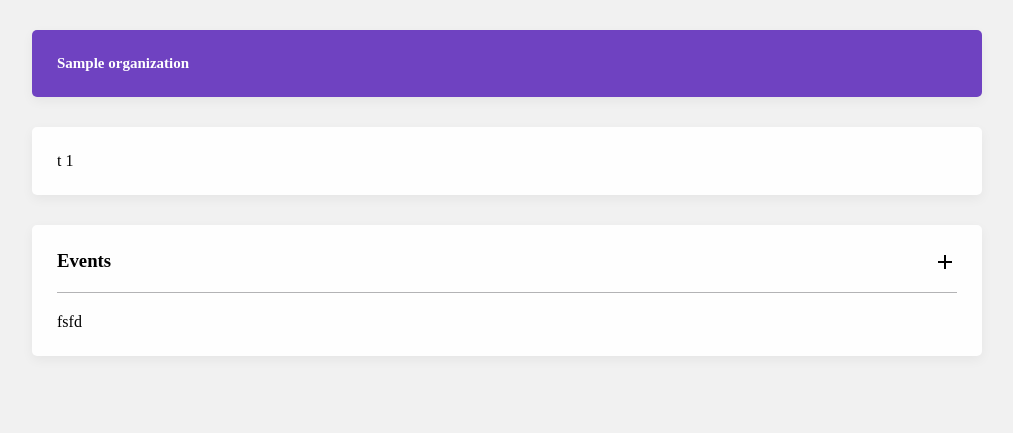
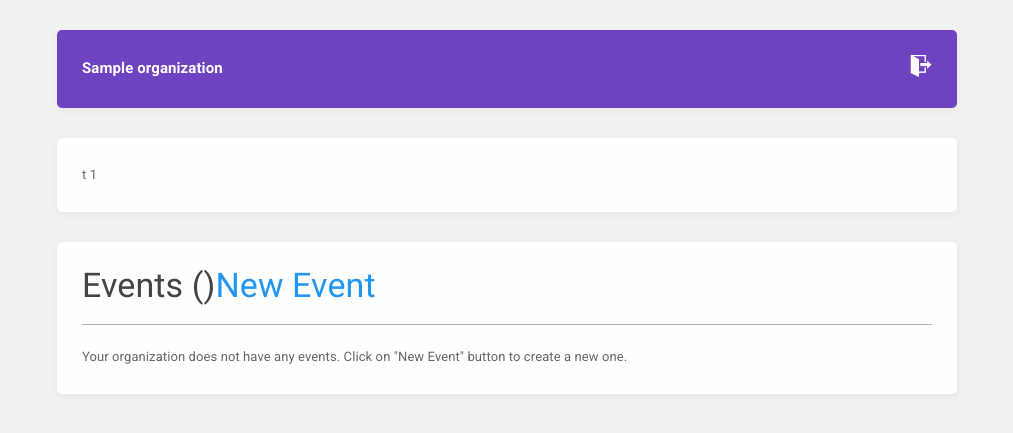
Before and after one commit to stevenshan/hack-princeton, a PHP site: page /organization_dashboard.php in a window 1280 px wide. Shown: the top 433 px of the page, without its empty margins (133-1146 px from the left). Run offline with PHP 8.4, Linux system fonts and the light colour scheme; the visitor is signed in with stand-in values (Sample User, id 1); tables that the repository leaves empty or names only in its code hold one stand-in row (values such as "Sample post"); a stand-in replaces the project's code that opens the database connection.

Commit message:
minor: added link to other register pages

```diff
--- a/map_frontend/organization_dashboard.php
+++ b/map_frontend/organization_dashboard.php
@@ -18,20 +18,27 @@
 <html>
 	<head>
 		<title><?php echo $row["name"]; ?> Dashboard</title>
+		<link href="css/bootstrap.css" rel="stylesheet">
 		<link href="css/organization-dash.css" rel="stylesheet">
 	</head>
 	<body>
 		<header>
-			<?php echo $row["name"]; ?>
-		</header>
+		    <?php echo $row["name"]; ?>
+		    <a href="logout.php" title="Logout of organization account"><img style="vertical-align: middle; float: right" src="imgs/exit_white.png" width="22px" alt="logout" style="opacity: 1"></a>
+       	</header>
 		<main>
 			<div class="container">
 				t 1
 			</div>
-			<div class="container">
-				<h3>Events<a href="register_event.php"><img style="vertical-align: middle; float: right" src="imgs/add.svg"></a></h3>
-				<div class="event">fsfd</div>
+			<div class="container" id="events-container">
+				<h3>Events <span class="event_count">()</span><a href="register_event.php">New Event <img src="imgs/add_white.svg" width="20"></a></h3>
+				<div class="events-message" id="empty-message">
+					Your organization does not have any events. Click on "New Event" button to create a new one.
+				</div>
 			</div>
 		</main>
+
+		<script type="text/javascript" src="js/jquery-3.3.1.min.js"></script>
+		<script type="text/javascript" src="js/dashboard.js"></script>
 	</body>
 </html>
```
